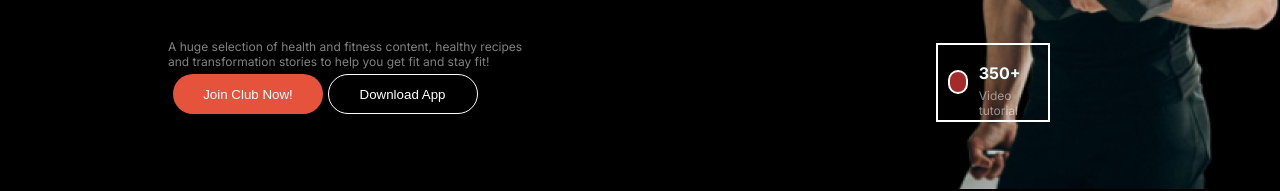
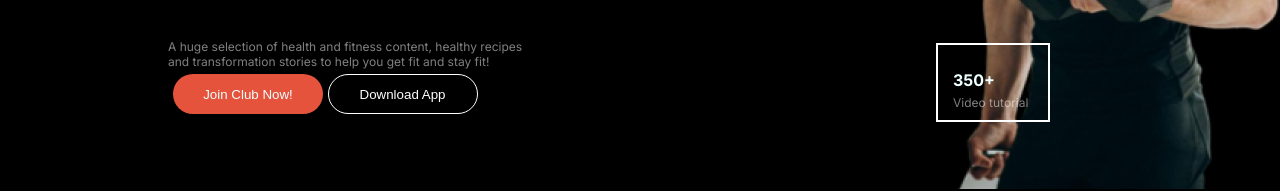
Before and after one commit to anisabristy/assingment-two, a plain HTML site: page index.html in a window 1280 px wide. Shown: the part 446-637 px from the top of the page. Drawn offline with Linux system fonts and the light colour scheme.

Commit message:
first commit

```diff
--- a/index.html
+++ b/index.html
@@ -32,7 +32,7 @@
         <div class="banner2">
             <img src="./B10A2-versatile-ui-main/B10A2-versatile-ui-main/images/Images 2.png" alt="">
             <div class="sado2">
-                <div class="anisa">
+                <div class="">
 
                 </div>
                 <div>
```
